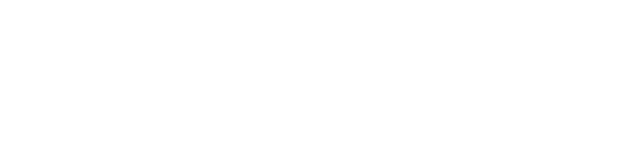
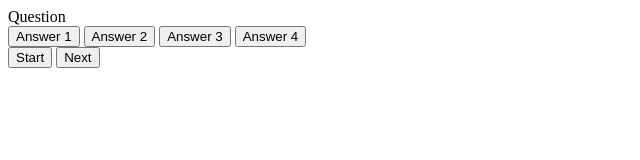
Before and after one commit to JuanChavezHuerta/Homework-4, a plain HTML site: page index.html in a window 1280 px wide. Shown: the whole page, without its empty margins (0-640 px from the left). Drawn offline with Linux system fonts and the light colour scheme.

Commit message:
Made the container for the question and the answers. Also added in the buttons.

```diff
--- a/index.html
+++ b/index.html
@@ -6,6 +6,24 @@
     <title>Quiz App</title>
 </head>
 <body>
-
+    <!--Made a container-->
+    <div class="container">
+        <!--Made a container for the question-->
+        <div id="question-container" class="hide">
+            <div id="question">Question</div>
+            <!--Added buttons for the answers-->
+            <div id="answer-buttons" class="btn-grid">
+                <button class="btn">Answer 1</button>
+                <button class="btn">Answer 2</button>
+                <button class="btn">Answer 3</button>
+                <button class="btn">Answer 4</button>
+            </div>
+        </div>
+        <!--Added buttons to control the direction of the quiz-->
+        <div class="controls">
+            <button id="start-btn" class="start-btn btn">Start</button>
+            <button id="next-btn" class="next-btn btn hide">Next</button>
+        </div>
+    </div>
 </body>
 </html>
```
